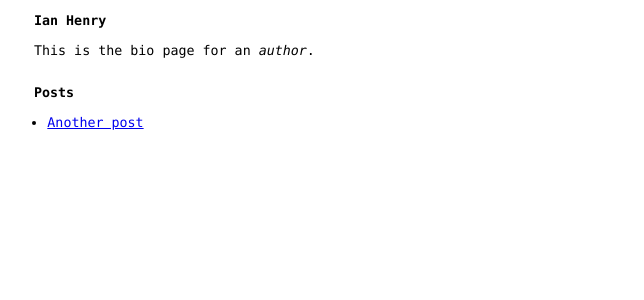
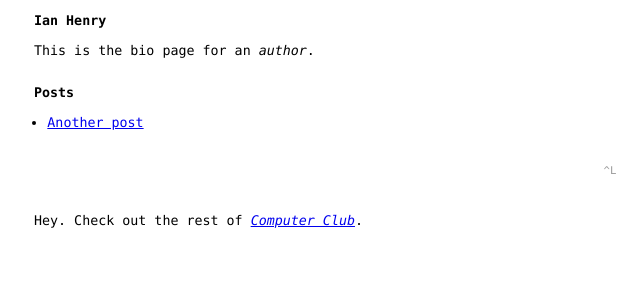
Before and after one commit to hlian/hao.codes, a Jekyll site: the page built from people/ian/index.md, in a window 1280 px wide. Shown: the top 300 px of the page, without its empty margins (30-674 px from the left). Built offline with Jekyll 4.4.1, drawn with Linux system fonts in a browser that asks for light colours; Markdown is read by kramdown in place of the engine named in the settings.

Commit message:
link back to main site from author page

```diff
--- a/_layouts/author.html
+++ b/_layouts/author.html
@@ -21,3 +21,9 @@ layout: default
     </ul>
   </article>
 </div>
+
+<hr class="page-break">
+
+<p>
+  Hey. Check out the rest of <em><a href="{{ "/" | prepend: site.baseurl }}">Computer Club</a></em>.
+</p>
--- a/_layouts/post.html
+++ b/_layouts/post.html
@@ -3,12 +3,12 @@ layout: default
 ---
 {% assign author = site.data.people[page.author] %}
 
-<p class="intro">
+<p>
   The following post is part of <em><a href="{{ '/' | prepend: site.baseurl}}">Computer Club</a></em>.
   Tell your friends.
 </p>
 
-<hr>
+<hr class="page-break">
 
 <div class="post">
 
--- a/_sass/_typography.scss
+++ b/_sass/_typography.scss
@@ -75,12 +75,12 @@ b, strong {
   font-weight: bold;
 }
 
-p.intro + hr {
+hr.page-break {
   text-align: center;
   border: 0;
 }
 
-p.intro + hr:after {
+hr.page-break:after {
   content: "^L";
   color: #999;
   display: block;
```
